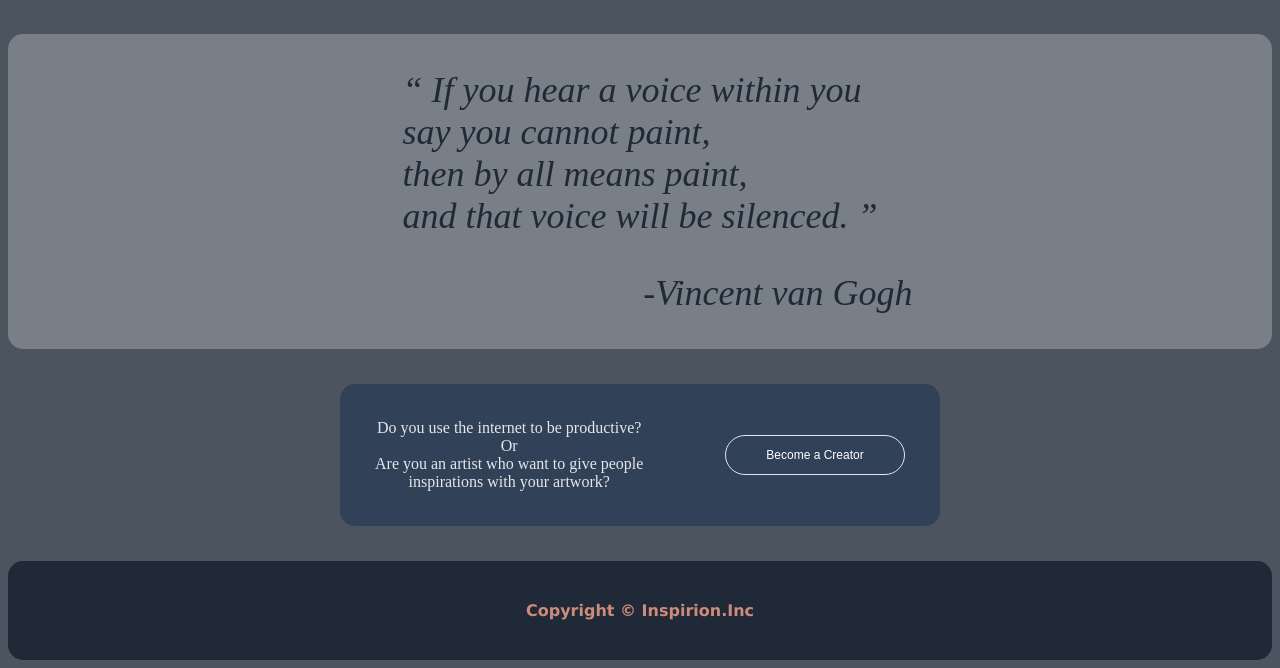
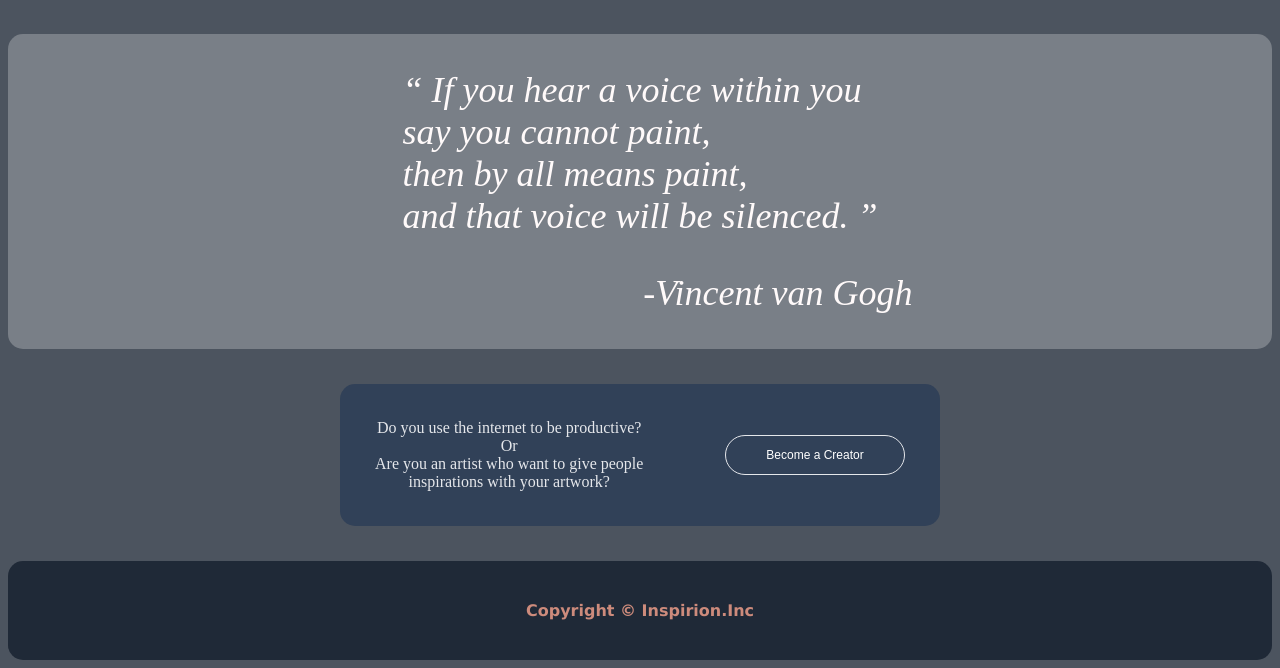
Before and after one commit to vanssinque/Insprion, a plain HTML site: page index.html in a window 1280 px wide. Shown: the part 876-1544 px from the top of the page. Drawn offline with Linux system fonts and the light colour scheme.

Commit message:
change the color abit lighter in quote

```diff
--- a/styles.css
+++ b/styles.css
@@ -35,10 +35,12 @@ a {
     margin: 10px;
     text-decoration: none;
     color: #CD8B7C;
+    transition: transform 0.5s;
 }
 
 a:hover {
     font-size: large;
+    transform: translateY(-10px);
     cursor: pointer;
 }
 
@@ -132,7 +134,7 @@ h4 {
 }
 
 .card:hover {
-    transform: translateY(-10px)
+    transform: translateY(-10px);
 }
 
 .card1 {
@@ -163,7 +165,7 @@ q, cite{
     font-size: 36px;
     font-weight: lighter;
     font-style: italic;
-    color: #1F2937;
+    color: 	#FFFAFA;
 }
 
 .quote {
```
